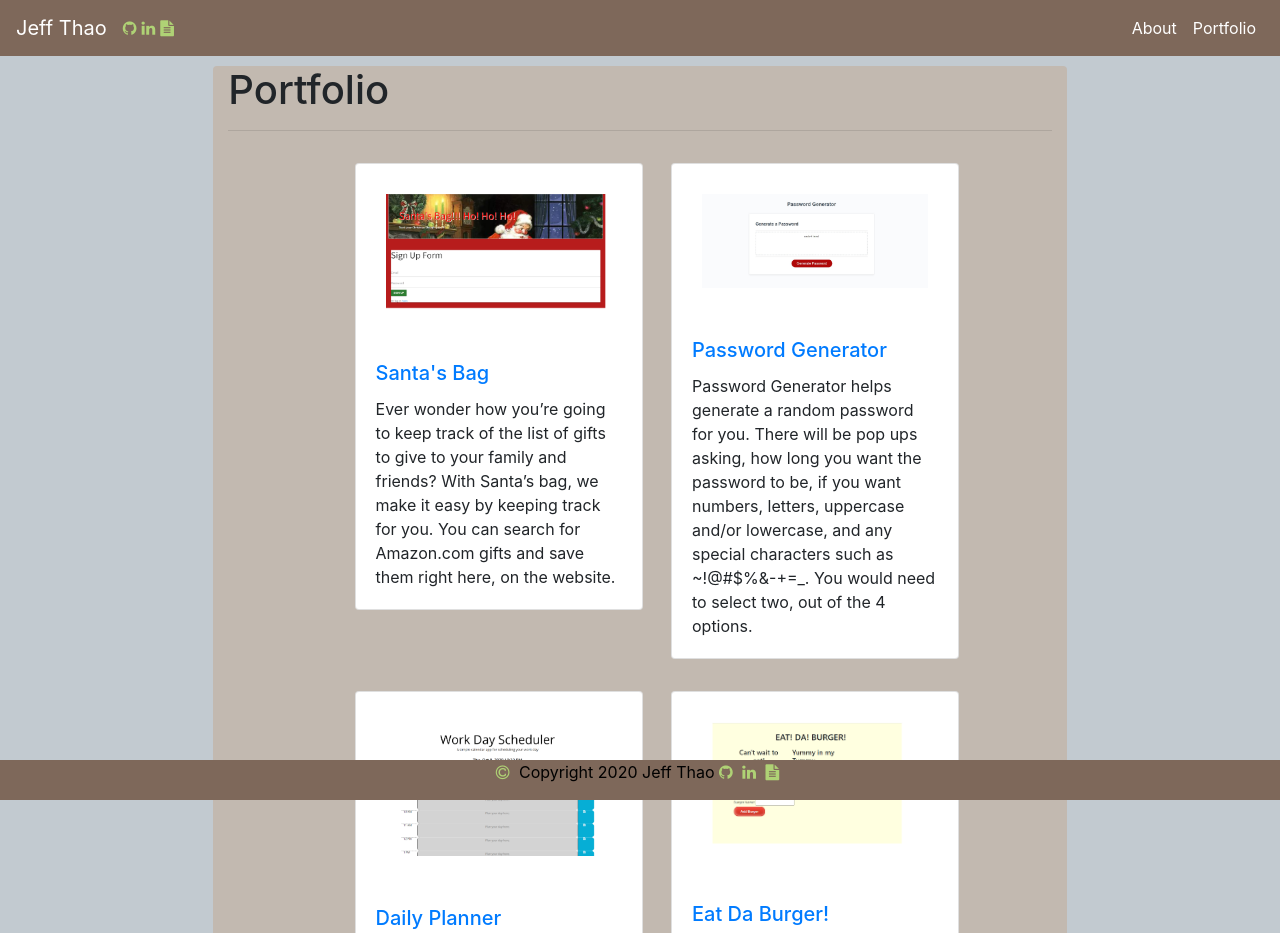
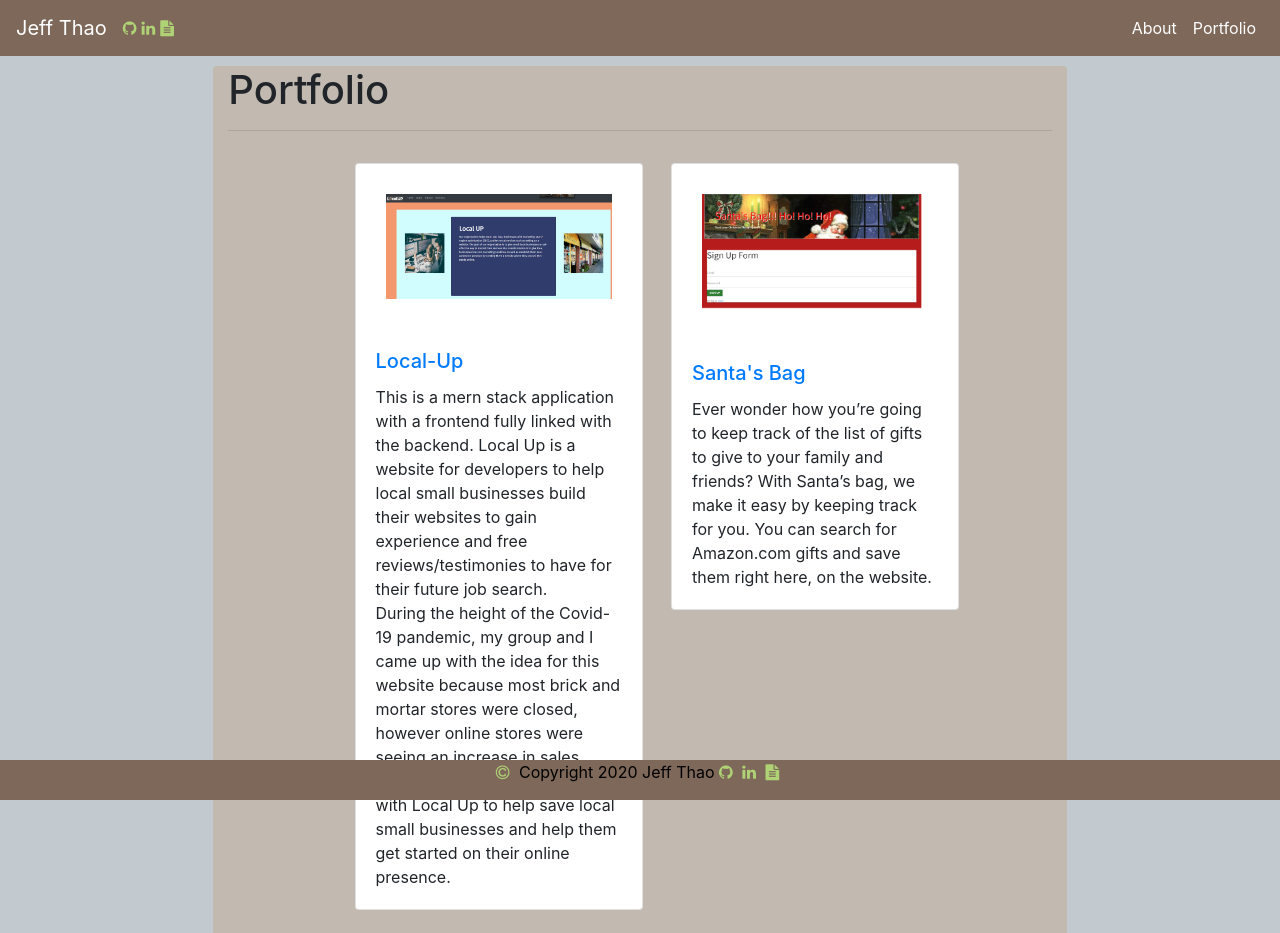
Before and after one commit to JeffThao/portfolio, a plain HTML site: page portfolio.html in a window 1280 px wide. Shown: the top 933 px of the page. Drawn offline with nearby package versions, Linux system fonts and the light colour scheme.

Commit message:
added local-up

```diff
--- a/portfolio.html
+++ b/portfolio.html
@@ -37,6 +37,21 @@
         <h1>Portfolio</h1>
         <hr>
         <div class="row justify-content-center">
+            <div class="col-md-4 m-3">
+                <div class="card" style="width: 18rem;">
+                    <a href="https://localup.herokuapp.com" target="_blank">
+                        <img class="card-img-top" src="./images/local-up.png" alt="Santa's Bag"
+                            class="img-thumbnail"></a>
+                    <div class="card-body">
+                        <a href="https://localup.herokuapp.com" target="_blank">
+                            <h5 class="card-title">Local-Up</h5>
+                        </a>
+                        <p class="card-text">This is a mern stack application with a frontend fully linked with the backend. Local Up is a website for developers to help local small businesses build their websites to gain experience and free reviews/testimonies to have for their future job search.
+                            <br>
+                            During the height of the Covid-19 pandemic, my group and I came up with the idea for this website because most brick and mortar stores were closed, however online stores were seeing an increase in sales. New developers can partner up with Local Up to help save local small businesses and help them get started on their online presence.</p>
+                    </div>
+                </div>
+            </div>
             <div class="col-md-4 m-3">
                 <div class="card" style="width: 18rem;">
                     <a href="https://santas-bag.herokuapp.com/" target="_blank">
```
Also changed, not shown: images/local-up.png (added).
